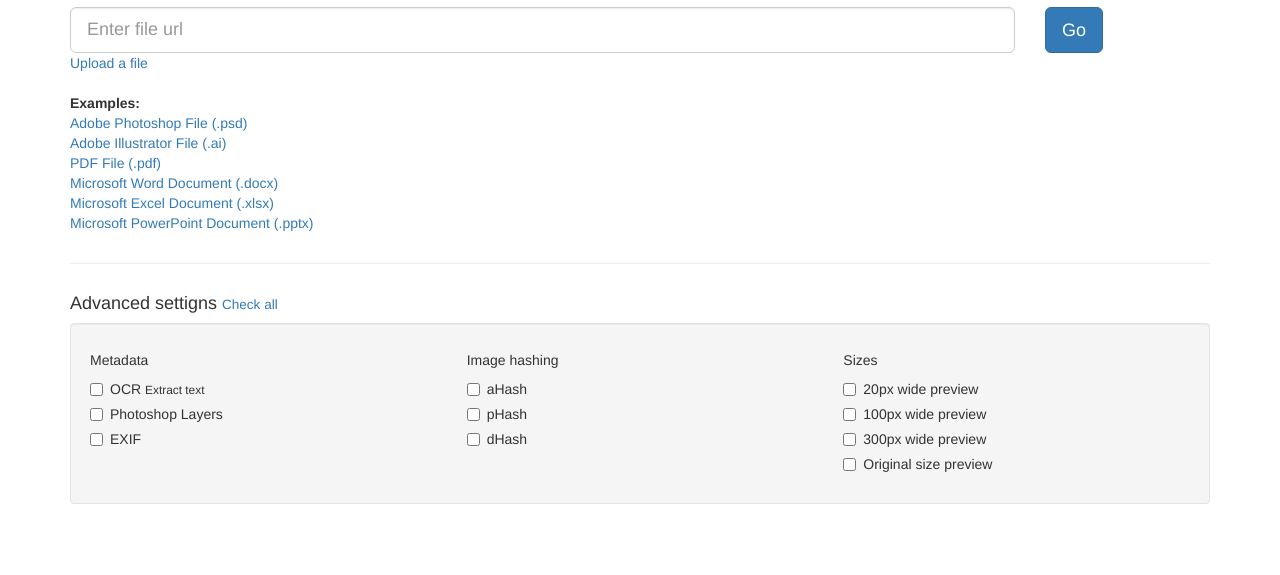
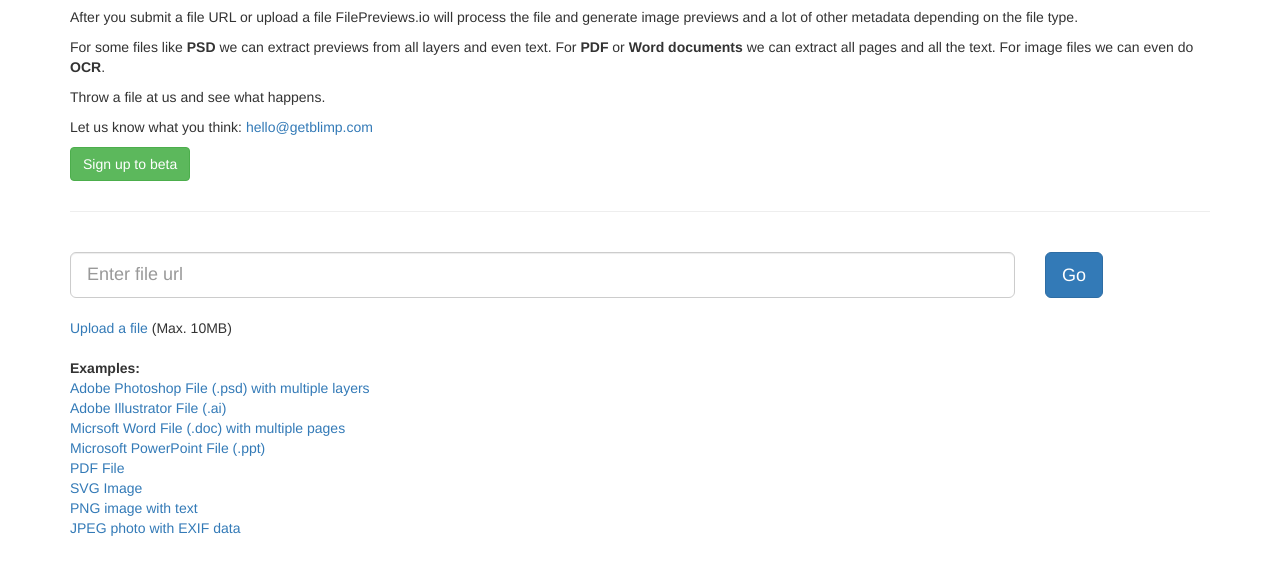
Before and after one commit to filepreviews/filepreviews.js, a website: page demo/index.html in a window 1280 px wide. Shown: the part 63-638 px from the top of the page. Drawn offline with nearby package versions, Linux system fonts and the light colour scheme; a script that the page names is missing.

Commit message:
Updates demo code

```diff
--- a/demo/demo.js
+++ b/demo/demo.js
@@ -1,5 +1,4 @@
 $(function() {
-
   'use strict';
 
   var $fileForm = $('#fileForm'),
@@ -12,15 +11,12 @@ $(function() {
       $resultsSection = $('.results-section'),
       $previewImage = $('#previewImage'),
       $previewImageLink = $('#previewImageLink'),
+      $imagesContainer = $('#imagesContainer'),
       $metadataConsole = $('#metadataConsole');
 
 
   filepicker.setKey('Ah8QlzykQRGcsx1SaObz0z');
 
-  /*
-   * Actual demo code
-   *
-   */
   var onFormSubmit = function(e) {
     e.preventDefault();
 
@@ -32,7 +28,12 @@ $(function() {
       $previewImageLink.attr('href', '');
       $metadataConsole.html('Processing, please wait...');
 
-      // Here's all the magic
+      /*
+       *
+       *  This is how we integrate with FilePreviews.io
+       *  Look mom, no servers!
+       *
+       */
       FilePreviews.generate(url, function(err, result) {
         if (err) {
           $metadataConsole.text('Something went wrong...');
@@ -41,9 +42,29 @@ $(function() {
           $previewImage.attr('src', result.previewURL + '?1');
           $previewImageLink.attr('href', result.previewURL + '?1');
           $metadataConsole.html(JSON.stringify(result.metadata, null, '  '));
+
+          // Check if file is a PSD
+          // to do some extra stuff
+          var psd = result.metadata.extra_data.psd;
+          if (psd) {
+            displayLayers(psd);
+          }
         }
       });
     }
+  };
+
+
+  var displayLayers = function(psd) {
+    psd.layers.forEach(function(layer) {
+      if (layer.layers) {
+        // This is a group extract sub-layers
+        displayLayers(layer);
+      }
+
+      $('<hr class="preview-hr"><h5 class="preview-h5">' + layer.type + ': ' + layer.name + '</h5>').appendTo($imagesContainer);
+      $('<img src="' + layer.url + '" class="preview-layer">').appendTo($imagesContainer);
+    });
   };
 
 
@@ -53,7 +74,11 @@ $(function() {
     var $link = $(e.currentTarget),
         linkHref = $link.attr('href');
 
+    $('.preview-layer').remove();
+    $('.preview-hr').remove();
+    $('.preview-h5').remove();
     $fileURLInput.val(linkHref);
+    $fileForm.submit();
   };
 
 
@@ -63,7 +88,7 @@ $(function() {
   };
 
 
-  var onClickUploadFileLink = function(e) {
+  var onClickUploadFileLink = function() {
     filepicker.pick(onUploadedFile);
   };
 
--- a/demo/index.html
+++ b/demo/index.html
@@ -10,10 +10,8 @@
 <script src="http://code.jquery.com/jquery.min.js"></script>
 <script src="http://api.filepicker.io/v1/filepicker.js"></script>
 
-<script src="../dist/filepreviews.min.js"></script>
+<script src="../dist/filepreviews.js"></script>
 <script src="demo.js"></script>
-
-<script src="http://localhost:35729/livereload.js"></script>
 
 <title>FilePreviews.io Demo</title>
 
@@ -24,10 +22,17 @@
     <div class="row">
       <div class="col-sm-12">
         <h1>FilePreviews.io Demo</h1>
+        <p>After you submit a file URL or upload a file FilePreviews.io will process the file and generate image previews and a lot of other metadata depending on the file type.</p>
+        <p>For some files like <strong>PSD</strong> we can extract previews from all layers and even text. For <strong>PDF</strong> or <strong>Word documents</strong> we can extract all pages and all the text. For image files we can even do <strong>OCR</strong>.</p>
+        <p>Throw a file at us and see what happens.</p>
+        <p>Let us know what you think: <a href="mailto:hello@getblimp.com">hello@getblimp.com</a></p>
+        <p><a href="http://eepurl.com/To0U1" class="btn btn-success">Sign up to beta</a></p>
       </div>
       <!-- /.col-sm-12 -->
     </div>
     <!-- /.row -->
+
+    <hr><br>
 
     <div class="row">
       <div class="col-sm-12">
@@ -45,7 +50,7 @@
           <!-- /.row -->
           <div class="row">
             <div class="col-sm-12">
-              <a href="#" id="uploadFileLink">Upload a file</a>
+              <br><a href="#" id="uploadFileLink">Upload a file</a> (Max. 10MB)
             </div>
             <!-- /.col-sm-12 -->
           </div>
@@ -60,107 +65,16 @@
       <div class="col-sm-12">
         <br><strong>Examples:</strong>
         <ul class="list-unstyled">
-          <li><a href="http://example.com/file1.png" class="example-link">Adobe Photoshop File (.psd)</a></li>
-          <li><a href="http://example.com/file2.png" class="example-link">Adobe Illustrator File (.ai)</a></li>
-          <li><a href="http://example.com/file3.png" class="example-link">PDF File (.pdf)</a></li>
-          <li><a href="http://example.com/file4.png" class="example-link">Microsoft Word Document (.docx)</a></li>
-          <li><a href="http://example.com/file5.png" class="example-link">Microsoft Excel Document (.xlsx)</a></li>
-          <li><a href="http://example.com/file6.png" class="example-link">Microsoft PowerPoint Document (.pptx)</a></li>
+          <li><a href="https://www.filepicker.io/api/file/WHOGzEmPRSGNYKyHRBWk" class="example-link">Adobe Photoshop File (.psd) with multiple layers</a></li>
+          <li><a href="https://www.filepicker.io/api/file/nQsaWFMGQGOnkppU7v8w" class="example-link">Adobe Illustrator File (.ai)</a></li>
+          <li><a href="https://www.filepicker.io/api/file/mbsbe85FTIW6DzYlkav2" class="example-link">Micrsoft Word File (.doc) with multiple pages</a></li>
+          <li><a href="https://www.filepicker.io/api/file/QLOxaa2ETEOMSQ0kx4u1" class="example-link">Microsoft PowerPoint File (.ppt)</a></li>
+          <li><a href="https://www.filepicker.io/api/file/0ehaqJwCTSq4P6jMrix6" class="example-link">PDF File</a></li>
+          <li><a href="https://www.filepicker.io/api/file/0q6IyX0UQVGLAW5WheN4" class="example-link">SVG Image</a></li>
+          <li><a href="https://www.filepicker.io/api/file/3qIPATYQOCIKAG0SMGlG" class="example-link">PNG image with text</a></li>
+          <li><a href="https://www.filepicker.io/api/file/SDWUgqZTOiteVxTpOVkr" class="example-link">JPEG photo with EXIF data</a></li>
         </ul>
         <!-- /.list-inline -->
-      </div>
-      <!-- /.col-sm-12 -->
-    </div>
-    <!-- /.row -->
-
-    <hr>
-
-    <div class="row">
-      <div class="col-sm-12">
-        <h4>
-          Advanced settigns
-          <small>
-            <a href="#" id="toggleCheckboxesLink">Check all</a>
-          </small>
-        </h4>
-        <div class="well">
-          <div class="row">
-            <div class="col-sm-4">
-              <h5>Metadata</h5>
-              <div class="checkbox">
-                <label>
-                  <input type="checkbox" value=""> OCR <small>Extract text</small>
-                </label>
-              </div>
-              <!-- /.checkbox -->
-              <div class="checkbox">
-                <label>
-                  <input type="checkbox" value=""> Photoshop Layers
-                </label>
-              </div>
-              <!-- /.checkbox -->
-              <div class="checkbox">
-                <label>
-                  <input type="checkbox" value=""> EXIF
-                </label>
-              </div>
-              <!-- /.checkbox -->
-            </div>
-            <!-- /.col-sm-4 -->
-            <div class="col-sm-4">
-              <h5>Image hashing</h5>
-              <div class="checkbox">
-                <label>
-                  <input type="checkbox" value=""> aHash
-                </label>
-              </div>
-              <!-- /.checkbox -->
-              <div class="checkbox">
-                <label>
-                  <input type="checkbox" value=""> pHash
-                </label>
-              </div>
-              <!-- /.checkbox -->
-              <div class="checkbox">
-                <label>
-                  <input type="checkbox" value=""> dHash
-                </label>
-              </div>
-              <!-- /.checkbox -->
-            </div>
-            <!-- /.col-sm-4 -->
-            <div class="col-sm-4">
-              <h5>Sizes</h5>
-              <div class="checkbox">
-                <label>
-                  <input type="checkbox" value=""> 20px wide preview
-                </label>
-              </div>
-              <!-- /.checkbox -->
-              <div class="checkbox">
-                <label>
-                  <input type="checkbox" value=""> 100px wide preview
-                </label>
-              </div>
-              <!-- /.checkbox -->
-              <div class="checkbox">
-                <label>
-                  <input type="checkbox" value=""> 300px wide preview
-                </label>
-              </div>
-              <!-- /.checkbox -->
-              <div class="checkbox">
-                <label>
-                  <input type="checkbox" value=""> Original size preview
-                </label>
-              </div>
-              <!-- /.checkbox -->
-            </div>
-            <!-- /.col-sm-4 -->
-          </div>
-          <!-- /.row -->
-        </div>
-        <!-- /.well -->
       </div>
       <!-- /.col-sm-12 -->
     </div>
@@ -172,7 +86,7 @@
       <div class="col-sm-12">
         <h4>Results</h4>
         <div class="row">
-          <div class="col-sm-6">
+          <div class="col-sm-6" id="imagesContainer">
             <a href="" id="previewImageLink"><img id="previewImage"></a>
           </div>
           <div class="col-sm-6">
--- a/demo/style.css
+++ b/demo/style.css
@@ -15,3 +15,7 @@
     word-wrap: normal;
     white-space: pre;
 }
+
+.preview-layer {
+    max-width: 100%;
+}
```
Also changed, not shown: README.md.
